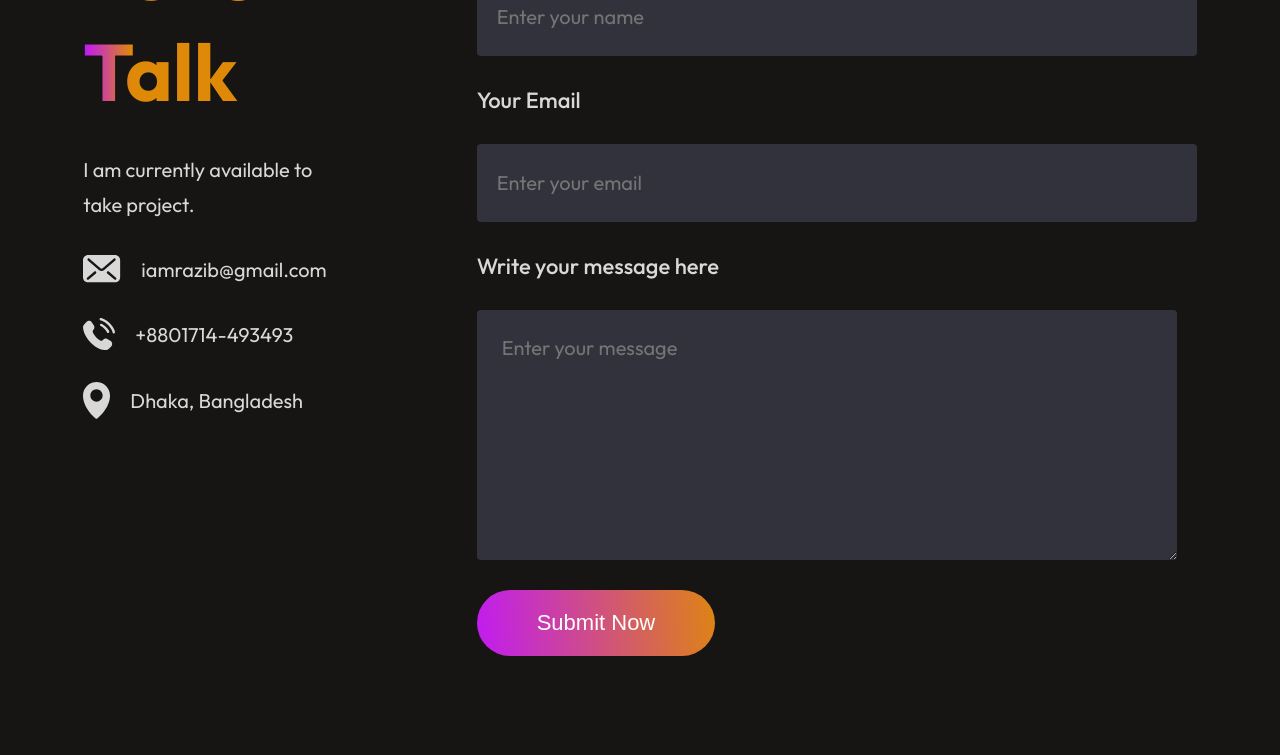
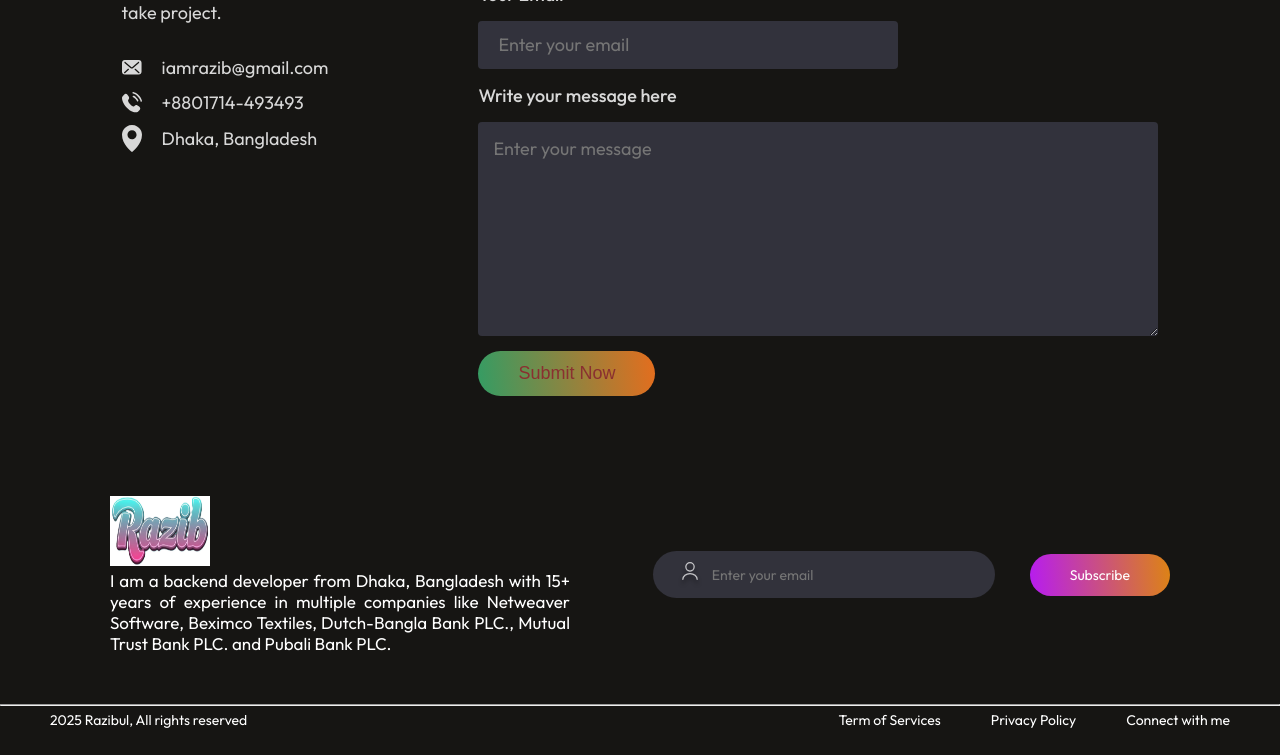
Before and after one commit to iamrazib/portfolio-react, a React (Vite) app: page / in a window 1280 px wide. Shown: the part 2920-3675 px from the top of the page. Built offline with nearby package versions, Linux system fonts and the light colour scheme.

Commit message:
footer text modified

```diff
--- a/src/Components/Contact/Contact.css
+++ b/src/Components/Contact/Contact.css
@@ -11,7 +11,7 @@
 }
 .contact-title h1{
     padding: 0px 30px;
-    font-size: 80px;
+    font-size: 50px;
     font-weight: 600;
 }
 .contact-title img{
@@ -30,8 +30,8 @@
     gap: 30px;
 }
 .contact-left h1{
-    font-size: 80px;
-    font-weight: 700;
+    font-size: 50px;
+    font-weight: 500;
     background: linear-gradient(270deg, #df8908 80%, #bf15ff 100%);
     background-clip: text;
     -webkit-background-clip: text;
@@ -40,15 +40,15 @@
 .contact-left p{
     max-width: 550px;
     color: #d8d8d8;
-    font-size: 20px;
-    line-height: 35px;
+    font-size: 18px;
+    line-height: 25px;
 }
 .contact-details{
     display: flex;
     flex-direction: column;
-    gap: 30px;
+    gap: 10px;
     color: #d8d8d8;
-    font-size: 22px;
+    font-size: 18px;
 }
 .contact-detail{
     display: flex;
@@ -59,41 +59,41 @@
     display: flex;
     flex-direction: column;
     align-items: start;
-    gap: 30px;
+    gap: 15px;
 }
 .contact-right label{
     color: #d8d8d8;
-    font-size: 22px;
+    font-size: 18px;
     font-weight: 500;
 }
 .contact-right input{
     border: none;
-    width: 700px;
-    height: 78px;
+    width: 400px;
+    height: 48px;
     padding-left: 20px;
     border-radius: 4px;
     background: #32323c;
     color: #A0A0A0;
     font-family: Outfit;
-    font-size: 20px;
+    font-size: 18px;
 }
 .contact-right textarea{
     width: 650px;
     border: none;
-    padding: 25px;
+    padding: 15px;
     border-radius: 4px;
     background: #32323c;
     color: #A0A0A0;
     font-family: Outfit;
-    font-size: 20px;
+    font-size: 18px;
 }
 .contact-submit{
     border: none;
-    color: white;
+    color: rgb(138, 48, 48);
     border-radius: 50px;
-    background: linear-gradient(264deg, #df8908 -5.09%, #bf15ff 106.26%);
-    font-size: 22px;
-    padding: 20px 60px;
+    background: linear-gradient(264deg, #ed6b1a -5.09%, #299f68 106.28%);
+    font-size: 18px;
+    padding: 12px 40px;
     margin-bottom: 50px;
     cursor: pointer;
     transition: 0.3s;
--- a/src/Components/Contact/Contact.jsx
+++ b/src/Components/Contact/Contact.jsx
@@ -18,13 +18,13 @@ const Contact = () => {
                 <p>I am currently available to take project.</p>
                 <div className="contact-details">
                     <div className="contact-detail">
-                        <img src={mail_icon} alt="" /><p>iamrazib@gmail.com</p>
+                        <img src={mail_icon} width={20} alt="" /><p>iamrazib@gmail.com</p>
                     </div>
                     <div className="contact-detail">
-                    <img src={call_icon} alt="" /><p>+8801714-493493</p>
+                    <img src={call_icon} width={20} alt="" /><p>+8801714-493493</p>
                     </div>
                     <div className="contact-detail">
-                    <img src={location_icon} alt="" /><p>Dhaka, Bangladesh</p>
+                    <img src={location_icon} width={20} alt="" /><p>Dhaka, Bangladesh</p>
                     </div>
                 </div>
             </div>
--- a/src/Components/Footer/Footer.css
+++ b/src/Components/Footer/Footer.css
@@ -9,8 +9,9 @@
     justify-content: space-between;
 }
 .footer-top-left p{
-    font-size: 20px;
-    max-width: 400px;
+    font-size: 17px;
+    max-width: 460px;
+    text-align: justify;
 }
 .footer-top-right{
     display: flex;
@@ -19,8 +20,8 @@
 }
 .footer-email-input{
     display: flex;
-    gap: 30px;
-    padding: 20px 30px;
+    gap: 10px;
+    padding: 10px 25px;
     border-radius: 50px;
     background: #32323B;
     padding-right: 80px;
@@ -31,11 +32,11 @@
     background: transparent;
     color: #a0a0a0;
     font-family: Outfit;
-    font-size: 18px;
+    font-size: 14px;
 }
 .footer-subscribe{
-    font-size: 20px;
-    padding: 22px 50px;
+    font-size: 14px;
+    padding: 12px 40px;
     border-radius: 50px;
     background: linear-gradient(264deg, #df8908 -5.09%, #b415ff 106.28%);
     cursor: pointer;
@@ -48,7 +49,10 @@
 .footer-bottom{
     display: flex;
     justify-content: space-between;
-    font-size: 18px;
+    font-size: 14px;
+    margin-left: 50px;
+    margin-right: 50px;
+    margin-top: 5px;
 }
 
 .footer-bottom-right{
--- a/src/Components/Footer/Footer.jsx
+++ b/src/Components/Footer/Footer.jsx
@@ -11,7 +11,7 @@ const Footer = () => {
             <div className="footer-top">
                 <div className="footer-top-left">
                     <img src={logo}  width={100} height={70} alt="" />
-                    <p>I am a backend developer from Dhaka, Bangladesh with 15+ years of experience in multiple companies like Netweaver Software, Beximco Textiles, Dutch-Bangla Bank, Mutual Trust Bank and Pubali Bank</p>
+                    <p>I am a backend developer from Dhaka, Bangladesh with 15+ years of experience in multiple companies like Netweaver Software, Beximco Textiles, Dutch-Bangla Bank PLC., Mutual Trust Bank PLC. and Pubali Bank PLC.</p>
                 </div>
                 <div className="footer-top-right">
                     <div className="footer-email-input">
--- a/src/Components/Navbar/Navbar.jsx
+++ b/src/Components/Navbar/Navbar.jsx
@@ -2,6 +2,7 @@ import React, {useState} from 'react'
 import './Navbar.css'
 import logo from '../../assets/name_img2.jpg'
 import underline from '../../assets/nav_underline.svg'
+import AnchorLink from 'react-anchor-link-smooth-scroll'
 
 const Navbar = () => {
 
@@ -12,11 +13,11 @@ const Navbar = () => {
       <img src={logo} width={100} height={70} alt="razib"/>
       <ul className="nav-menu">
 
-        <li><p onClick={()=> setMenu("home")}>Home</p>{menu==="home"? <img src={underline} alt=''/> : <></>}</li>
-        <li><p onClick={()=> setMenu("about")}>About Me</p>{menu==="about"? <img src={underline} alt=''/> : <></>}</li>
+        <li><AnchorLink></AnchorLink><p onClick={()=> setMenu("home")}>Home</p>{menu==="home"? <img src={underline} alt=''/> : <></>}</li>
+        <li><AnchorLink></AnchorLink><p onClick={()=> setMenu("about")}>About Me</p>{menu==="about"? <img src={underline} alt=''/> : <></>}</li>
         {/* <li><p onClick={()=> setMenu("services")}>Services</p>{menu==="services"? <img src={underline} alt=''/> : <></>}</li> */}
-        <li><p onClick={()=> setMenu("work")}>Portfolio</p>{menu==="work"? <img src={underline} alt=''/> : <></>}</li>
-        <li><p onClick={()=> setMenu("contact")}>Contact</p>{menu==="contact"? <img src={underline} alt=''/> : <></>}</li>
+        <li><AnchorLink></AnchorLink><p onClick={()=> setMenu("work")}>Portfolio</p>{menu==="work"? <img src={underline} alt=''/> : <></>}</li>
+        <li><AnchorLink></AnchorLink><p onClick={()=> setMenu("contact")}>Contact</p>{menu==="contact"? <img src={underline} alt=''/> : <></>}</li>
 
       </ul>
       <div className="nav-connect">Connect with Me</div>
```
